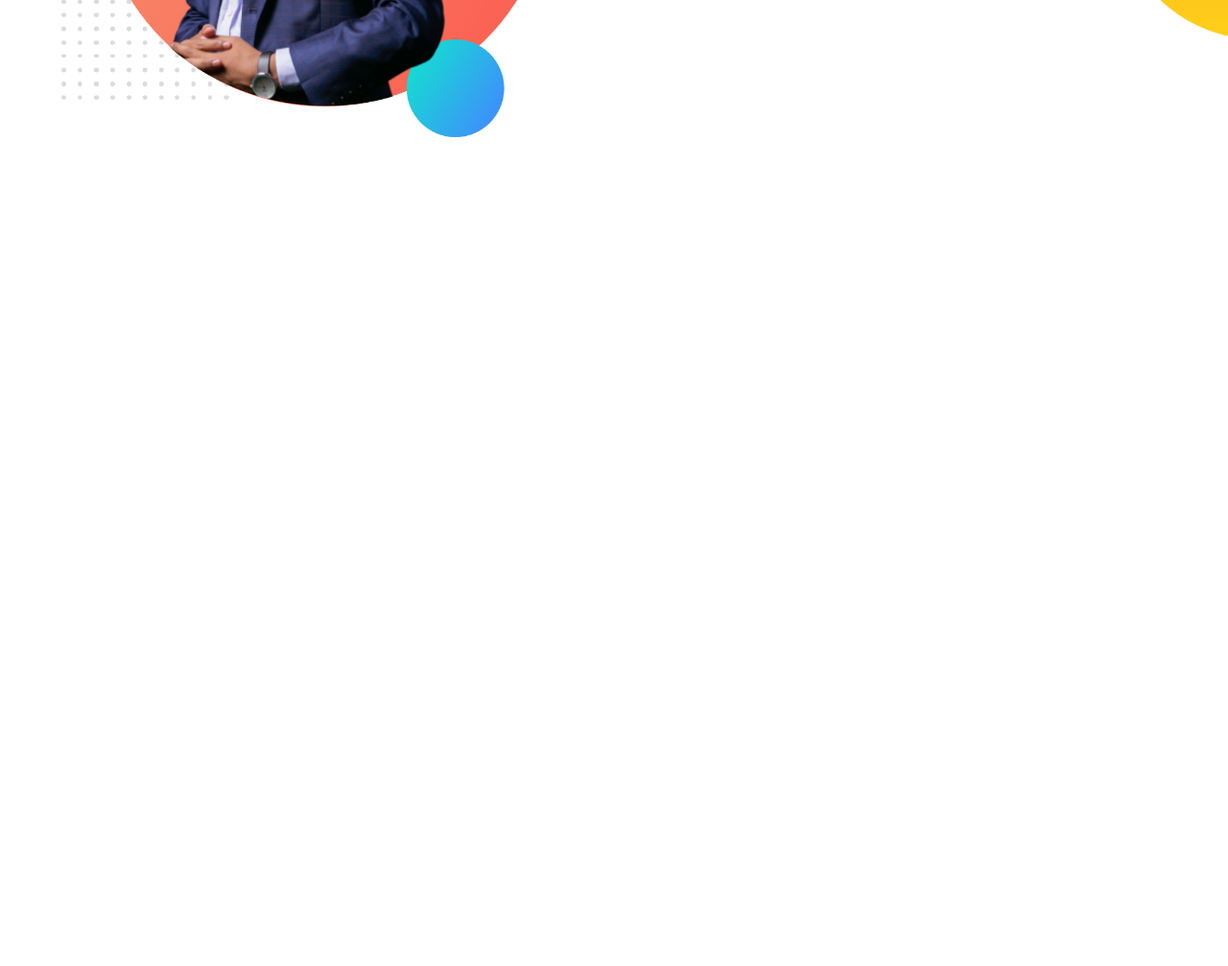
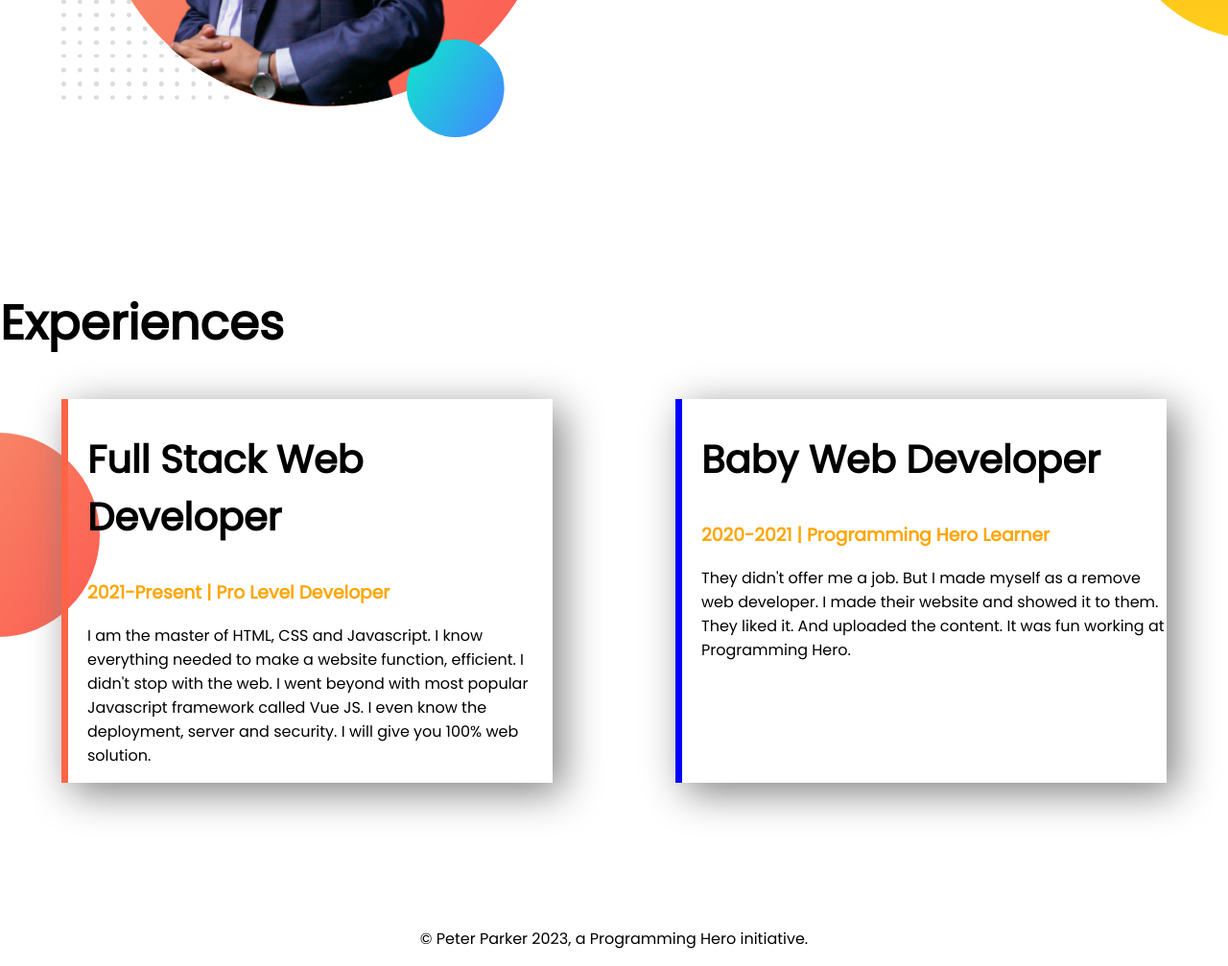
Before and after one commit to nakibuddin/developer-portfolio, a plain HTML site: page index.html in a window 1280 px wide. Shown: the part 1031-2038 px from the top of the page at 96% size. Before the commit the page ends 1331 px from the top, so only its background shows below. Drawn offline with Linux system fonts and the light colour scheme.

Commit message:
border shadow and footer added

```diff
--- a/index.html
+++ b/index.html
@@ -10,7 +10,7 @@
 </head>
 <body>
 
-    <section class="top_banner">
+    <section class="top_banner flexible_container">
         <div class="half_width">
             <h1>Welcome To</h1>
         <h1> <span class="orange_color">Nakib Uddin</span> World</h1>
@@ -24,7 +24,7 @@
         </div>
     </section>
 
-    <section class="dream_big">
+    <section class="dream_big flexible_container">
         <div class="half_width">
             <img src="images/Nakib-pic-with-bg.png" alt="image not found">
         </div>
@@ -37,5 +37,23 @@
         </div>
     </section>
 
+    <section class="exprience_area">
+        <h1>Experiences</h1>
+        <div class="flexible_container">
+            <div id="border_color" class="exprience_item">
+                <h2>Full Stack Web Developer</h2>
+                <h3 class="orange_color">2021-Present | Pro Level Developer</h3>
+                <p>I am the master of HTML, CSS and Javascript. I know everything needed to make a website function, efficient. I didn't stop with the web. I went beyond with most popular Javascript framework called Vue JS. I even know the deployment, server and security. I will give you 100% web solution.</p>
+            </div>
+            <div class="exprience_item">
+                <h2>Baby Web Developer</h2>
+                <h3 class="orange_color">2020-2021 | Programming Hero Learner</h3>
+                <p>They didn't offer me a job. But I made myself as a remove web developer. I made their website and showed it to them. They liked it. And uploaded the content. It was fun working at Programming Hero.</p>
+            </div>
+        </div>
+    </section>
 </body>
+<footer>
+    <p>© Peter Parker 2023, a Programming Hero initiative.</p>
+</footer>
 </html>
--- a/style.css
+++ b/style.css
@@ -5,10 +5,13 @@ body{
 h1{
     font-size: 50px;
 }
+h2{
+    font-size: 40px;
+}
 .orange_color{
     color: orange;
 }
-section{
+.flexible_container{
     display: flex;
     margin-bottom: 150px;
 }
@@ -39,3 +42,24 @@ section{
     background-repeat: no-repeat;
     background-position: right;
 }
+
+
+.exprience_area{
+    background-image: url(images/exp-bg.png);
+    background-repeat: no-repeat;
+    background-position: left;
+}
+.exprience_item{
+    width: 40%;
+    margin: 0 5%;
+    padding-left: 20px;
+    box-shadow: 10px 10px 40px gray;
+    border-left: 7px solid blue;
+}
+#border_color{
+    border-left: 7px solid tomato;
+}
+
+footer{
+    text-align: center;
+}
```
